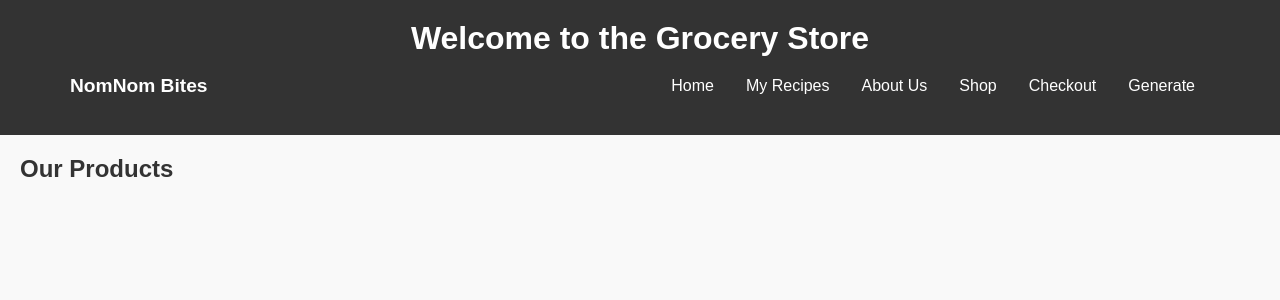
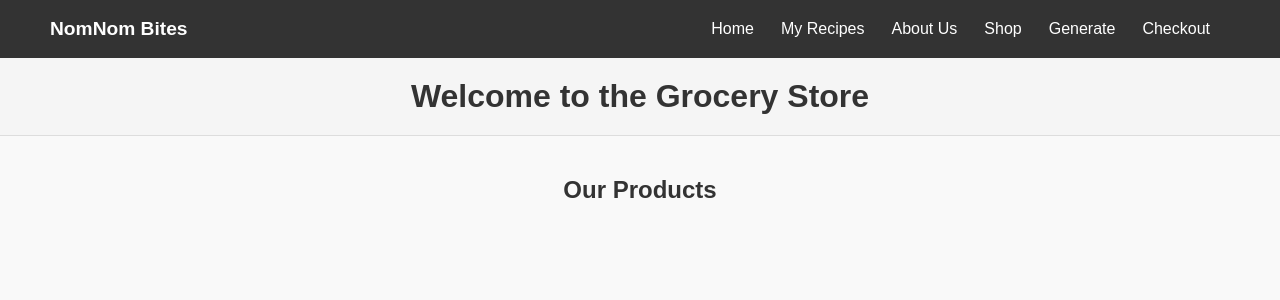
Before and after one commit to sudocanttype/CS-3354.002-Team-5, a Flask app: template templates/grocerystorepage.html in a window 1280 px wide. Shown: the top 300 px of the page. Run offline with Flask 3, Linux system fonts and the light colour scheme; the template is opened without the code that fills it, so the values that code supplies are empty.

Commit message:
fixed about us and grocery store page header

```diff
--- a/templates/aboutus.html
+++ b/templates/aboutus.html
@@ -172,7 +172,7 @@
         <div class="nav-links">
             <a href="{{ url_for('landingpage') }}">Home</a>
             <a href="{{ url_for('myrecipes') }}">My Recipes</a>
-            <a href="{{ url_for('aboutus') }}">About Us</a>
+            <a href="{{ url_for('aboutus') }}">About</a>
             <a href="{{ url_for('shop') }}">Shop</a>
             <a href="{{ url_for('generate') }}">Generate</a>
 
--- a/templates/grocerystorepage.html
+++ b/templates/grocerystorepage.html
@@ -1,6 +1,5 @@
 <!--
 This code is made by Ahmed Sherwani
-
 This HTML file is a Flask template for a grocery store webpage.
 It sets up the page structure, links to a CSS file and JavaScript for styling and interactivity, and uses Jinja2 templating to dynamically display products passed from the backend.
 It includes a navigation bar, a product listing section with quantity selectors, and "Add to Cart" functionality.
@@ -14,22 +13,19 @@ User should be able to deselect items by hitting minus button and click update c
 <head>
 <meta charset="UTF-8" />
 <meta name="viewport" content="width=device-width, initial-scale=1.0" />
-  <title>Grocery Store | NomNom Bites</title>
-
-  <!-- ───── Site‑wide font & colour overrides (matches About Us) ───── -->
+<title>Grocery Store | NomNom Bites</title>
+<!-- ───── Site‑wide font & colour overrides (matches About Us) ───── -->
 <style>
 * {
 margin: 0;
 padding: 0;
 box-sizing: border-box;
-      font-family: Arial, sans-serif;          /* site‑wide font */
+font-family: Arial, sans-serif; /* site‑wide font */
  }
-
 body {
-      background-color: #fff;                  /* light base */
-      color: #333;                             /* primary text colour */
+background-color: #fff; /* light base */
+color: #333; /* primary text colour */
  }
-
 /* ─────────── Navbar (identical across pages) ─────────── */
 nav {
 display: flex;
@@ -39,45 +35,56 @@ User should be able to deselect items by hitting minus button and click update c
 background-color: #333;
 color: #fff;
  }
-
 .nav-brand {
 font-size: 1.2rem;
 font-weight: bold;
  }
-
 .nav-links {
 display: flex;
-      gap: 25px;
  }
-
 .nav-links a {
 color: #fff;
 text-decoration: none;
+margin-right: 15px;
+ }
+
+/* Simple header styling fix */
+.store-header {
+  text-align: center;
+  padding: 20px 0;
+  margin-bottom: 20px;
+  background-color: #f5f5f5;
+  border-bottom: 1px solid #ddd;
+}
+
+/* Section heading alignment */
+.items-section h2 {
+  text-align: center;
+  margin-bottom: 20px;
 }
 </style>
-
 <!-- keep existing project‑specific stylesheet & JS -->
 <link rel="stylesheet" href="{{ url_for('static', filename='css/grocerystorestyle.css') }}" />
 <script src="{{ url_for('static', filename='scripts/grocery.js') }}" defer></script>
 </head>
-
 <body>
-  <header>
-    <h1>Welcome to the Grocery Store</h1>
-
 <!-- ─────────── Site‑wide Navbar ─────────── -->
 <nav>
-      <div class="nav-brand">NomNom Bites</div>
+  <div class="nav-brand">NomNom Bites</div>
   <div class="nav-links">
     <a href="{{ url_for('landingpage') }}">Home</a> <!-- landingpage calls the function in app.py -->
     <a href="{{ url_for('myrecipes') }}">My Recipes</a>
-        <a href="{{ url_for('aboutus') }}">About Us</a>
+    <a href="{{ url_for('aboutus') }}">About Us</a>
     <a href="{{ url_for('shop') }}">Shop</a>
+    <a href="{{ url_for('generate') }}">Generate</a>
     <a href="{{ url_for('checkout') }}" class="checkout-btn">Checkout</a>
-        <a href="{{ url_for('generate') }}">Generate</a>
+
   </div>
 </nav>
-  </header>
+
+<div class="store-header">
+  <h1>Welcome to the Grocery Store</h1>
+</div>
 
 <section class="items-section">
   <h2>Our Products</h2>
@@ -88,14 +95,12 @@ User should be able to deselect items by hitting minus button and click update c
       <h3>{{ product.name }}</h3>
       <p>{{ product.description }}</p>
       <p class="price">${{ product.price }}</p>
-
       <!-- Quantity Selector -->
       <div class="quantity-control">
         <button class="decrease" onclick="updateQuantity({{ product.product_id }}, -1)">-</button>
         <span id="quantity-{{ product.product_id }}" class="quantity">0</span>
         <button class="increase" onclick="updateQuantity({{ product.product_id }}, 1)">+</button>
       </div>
-
       <!-- Add to Cart Button -->
       <button
         class="add-to-cart"
```
Lines whose indentation alone changed are shown as unchanged.
